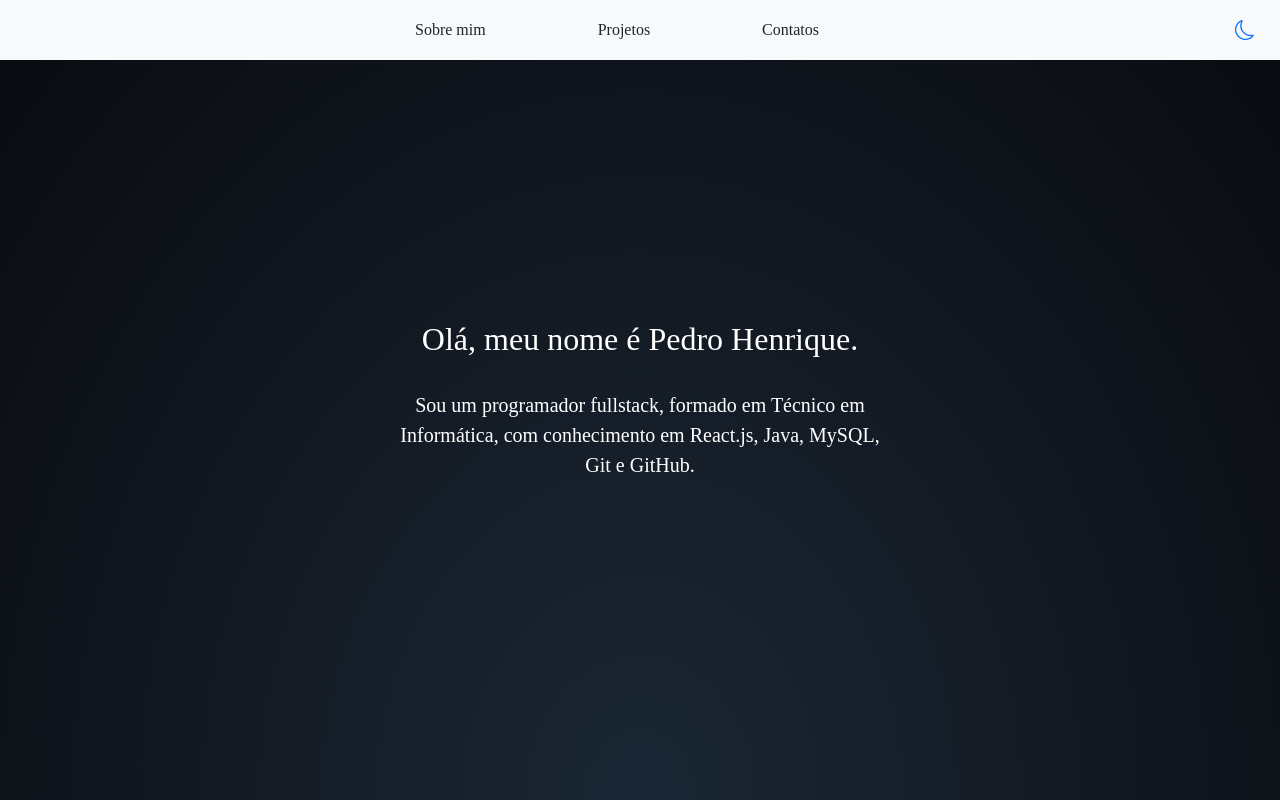
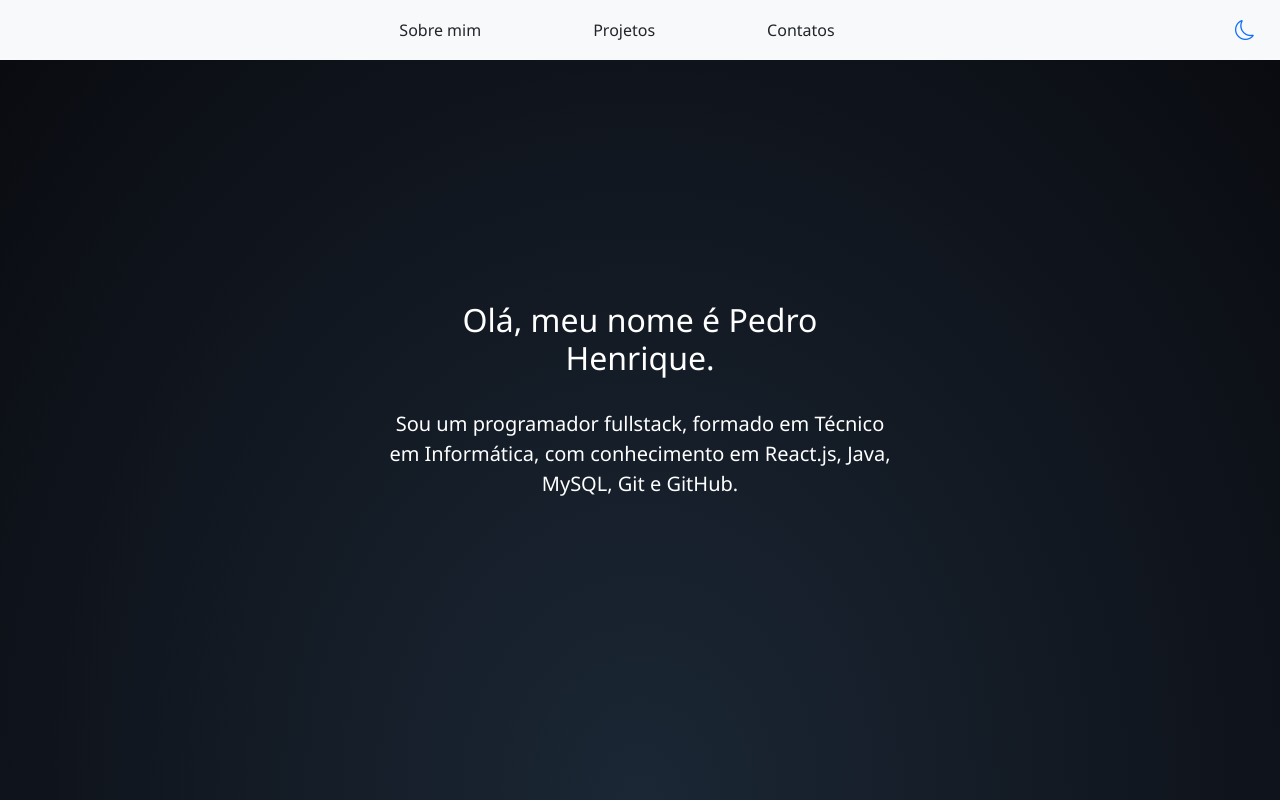
Before and after one commit to pedromendonx/ProjetoPortfolioReact, a React (Vite) app: page / in a window 1280 px wide. Built offline with nearby package versions, Linux system fonts and the light colour scheme.

Commit message:
atualização na font-family

```diff
--- a/src/App.css
+++ b/src/App.css
@@ -7,7 +7,7 @@
   overflow-x: hidden; /* Evita barras de rolagem laterais */
   scrollbar-width: thin;
   scrollbar-color: black;
-  font-family: cursive;
+  font-family: 'Segoe UI', Tahoma, Geneva, Verdana, sans-serif;
 }
 
 *::-webkit-scrollbar {
```
